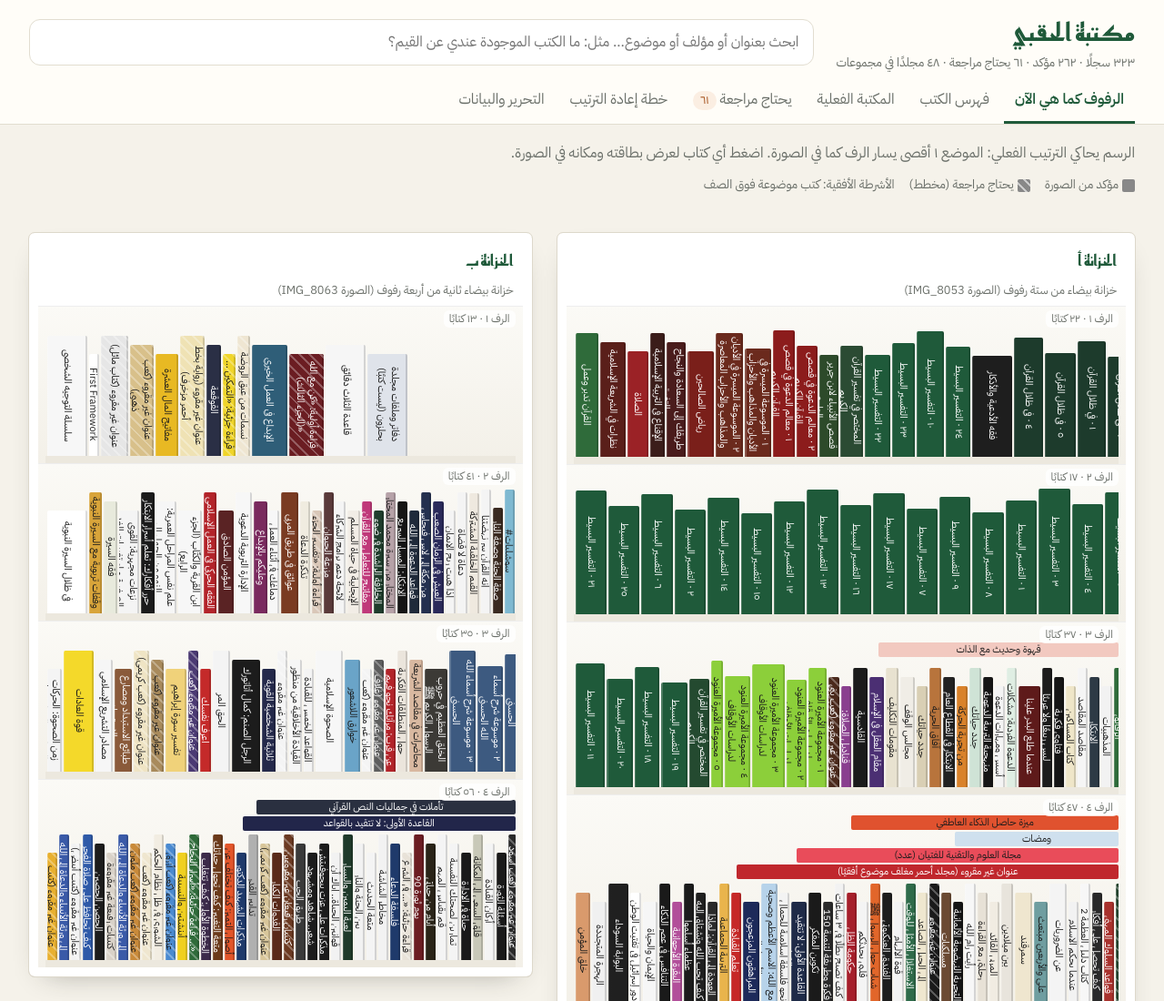
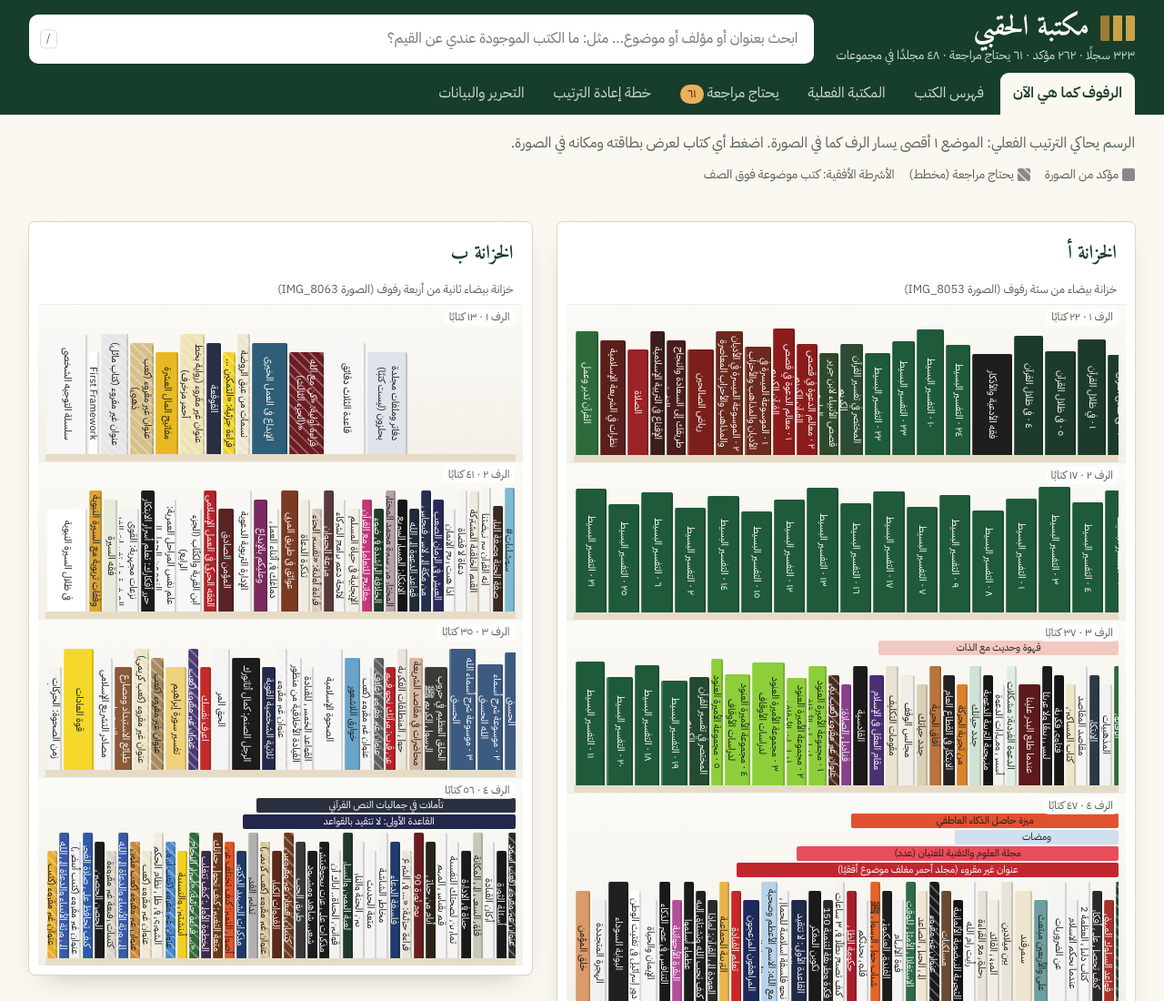
Before and after one commit to othman20500-coder/montajati, a plain HTML site: page maktaba/index.html in a window 1280 px wide. Shown: the top 1100 px of the page at 91% size. Drawn offline with Linux system fonts and the light colour scheme.

Commit message:
مكتبة الحقبي: تطبيق تصميم «المجلد المذهّب» على الموقع
شريط علوي بأخضر التجليد وعلامة ثلاثة كعوب مذهّبة، وتبويبات تتصل بالورق،
وخط Amiri للعناوين، ولوحة موقع مذهّبة في بطاقة الكتاب (رمز الرف والموضع)
بخط ذهبي مزدوج. DESIGN.md يوثق الألوان والخطوط وقواعدها.

Co-Authored-By: Claude Opus 5.5 <noreply@anthropic.com>
Claude-Session: https://claude.ai/code/session_01LzUsJxVmKo7T82eYuFJijD

```diff
--- a/maktaba/app.js
+++ b/maktaba/app.js
@@ -204,7 +204,7 @@
     const crop = p.photo ? cropStyle(p) : null;
     $('#drawerBody').innerHTML = `
       <h2 id="dTitle" tabindex="-1">${esc(b.title)}</h2>${statusBadge(b)}
-      <div class="where"><span class="wcode">${esc(caseLetter(p.case))}${ar(p.shelf)}</span>
+      <div class="where"><span class="wcode"><b>${esc(caseLetter(p.case))}${ar(p.shelf)}</b>${p.pos ? `<em>${ar(p.pos)}</em><small>من اليسار</small>` : '<small>فوق الصف</small>'}</span>
         <div><strong>${esc(caseName(p.case))}، الرف ${ar(p.shelf)}</strong>
         <span>${p.pos ? `الكتاب ${ar(p.pos)} من اليسار، من ${ar(p.of || '?')}` : 'موضوع أفقيًا فوق الصف'}${p.vols ? ` · المجلد ${esc(p.vols)}` : ''}</span>
         ${neighbours(b, p) ? `<span class="nb">${esc(neighbours(b, p))}</span>` : ''}</div></div>
--- a/maktaba/index.html
+++ b/maktaba/index.html
@@ -6,18 +6,18 @@
 <title>مكتبة الحقبي</title>
 <link rel="preconnect" href="https://fonts.googleapis.com">
 <link rel="preconnect" href="https://fonts.gstatic.com" crossorigin>
-<link href="https://fonts.googleapis.com/css2?family=IBM+Plex+Sans+Arabic:wght@400;500;600&family=Reem+Kufi:wght@700&display=swap" rel="stylesheet">
+<link href="https://fonts.googleapis.com/css2?family=Amiri:wght@400;700&family=IBM+Plex+Sans+Arabic:wght@400;500;600&display=swap" rel="stylesheet">
 <link rel="stylesheet" href="style.css">
 </head>
 <body>
 <header class="top">
   <div class="brand">
-    <h1>مكتبة الحقبي</h1>
+    <h1><i class="mark" aria-hidden="true"></i>مكتبة الحقبي</h1>
     <p id="stats" class="stats"></p>
   </div>
   <div class="searchbox">
     <label for="q" class="sr">ابحث في المكتبة</label>
-    <input id="q" type="search" autocomplete="off" placeholder="ابحث بعنوان أو مؤلف أو موضوع… مثل: ما الكتب الموجودة عندي عن القيم؟">
+    <span class="kbd" aria-hidden="true">/</span><input id="q" type="search" autocomplete="off" placeholder="ابحث بعنوان أو مؤلف أو موضوع… مثل: ما الكتب الموجودة عندي عن القيم؟">
   </div>
   <nav class="tabs" role="tablist">
     <button role="tab" data-tab="shelves" aria-selected="true">الرفوف كما هي الآن</button>
--- a/maktaba/style.css
+++ b/maktaba/style.css
@@ -1,8 +1,13 @@
+/* VOICE: هادئ ومقروء، كمكتبة بيت فيها كتب علم.
+   IDEA: كعب المجلد المذهّب في الرف الأول يصير لغة الموقع.
+   PICTURE: لوحة موقع مذهّبة كلوحة الكعب، ثم قصاصة الصورة، ثم الرف.
+   COLOUR and TYPE: أخضر التجليد، والذهب للإطارات فقط، وورق فاتح؛ Amiri للعناوين والأرقام، IBM Plex للنص.
+   LAYOUT: شريط علوي أخضر بالبحث والتبويبات، والمحتوى على الورق. */
 :root{
-  --bg:#f5f2ea; --paper:#fffdf8; --ink:#1f2a24; --muted:#6b706a; --line:#e2ddd0;
-  --green:#1f5a3a; --green-soft:#e3eee6; --gold:#b8954a; --warn:#a4501b; --warn-soft:#fbeee2;
-  --wood:#ffffff; --shelf:#ece8de;
-  --kufi:"Reem Kufi","IBM Plex Sans Arabic",system-ui,sans-serif;
+  --bg:#fbf8f1; --paper:#fffdf8; --ink:#1b241f; --muted:#56605a; --line:#e5ddcc;
+  --green:#173d2b; --green2:#1f5138; --green-soft:#e7efe6; --gold:#c9a24a; --gold-dk:#9c7c34; --warn:#9a4a12; --warn-soft:#fbeadb;
+  --wood:#ffffff; --shelf:#e6dcc6;
+  --kufi:"Amiri","IBM Plex Sans Arabic",serif;
   --text:"IBM Plex Sans Arabic","Segoe UI",Tahoma,system-ui,sans-serif;
 }
 *{box-sizing:border-box}
@@ -13,15 +18,20 @@ h1,h2,h3{font-family:var(--kufi);font-weight:700;margin:0 0 .4em}
 .hint{color:var(--muted);margin:.2em 0 1em}
 button{font:inherit;cursor:pointer}
 
-.top{position:sticky;top:0;z-index:20;background:var(--paper);border-bottom:1px solid var(--line);padding:14px clamp(12px,3vw,32px) 0;
+.top{position:sticky;top:0;z-index:20;background:var(--green);color:#f3ecd8;padding:14px clamp(12px,3vw,32px) 0;
   display:grid;grid-template-columns:auto 1fr;gap:8px 24px;align-items:center}
-.brand h1{font-size:1.7rem;color:var(--green);margin:0}
-.stats{margin:0;color:var(--muted);font-size:.85rem}
-.searchbox input{width:100%;padding:12px 16px;font:inherit;border:1.5px solid var(--line);border-radius:12px;background:#fff}
-.searchbox input:focus{outline:none;border-color:var(--green);box-shadow:0 0 0 3px var(--green-soft)}
+.brand h1{font-size:1.95rem;line-height:1.1;color:#fff;margin:0;display:flex;align-items:center;gap:12px}
+.brand .mark{width:38px;height:28px;flex:none;border-radius:2px;background:linear-gradient(90deg,var(--gold-dk) 0 10px,transparent 10px 14px,var(--gold) 14px 24px,transparent 24px 28px,var(--gold) 28px)}
+.stats{margin:2px 0 0;color:#cfdccf;font-size:.85rem}
+.searchbox{position:relative}
+.searchbox .kbd{position:absolute;left:12px;top:50%;transform:translateY(-50%);font-size:12px;color:var(--muted);border:1px solid var(--line);border-radius:5px;padding:0 6px;pointer-events:none}
+.searchbox input{width:100%;padding:12px 16px 12px 44px;font:inherit;border:2px solid transparent;border-radius:10px;background:#fff;color:var(--ink)}
+.searchbox input:focus{outline:none;border-color:var(--gold)}
 .tabs{grid-column:1/-1;display:flex;gap:4px;overflow-x:auto;scrollbar-width:none}
-.tabs button{background:none;border:0;border-bottom:3px solid transparent;padding:10px 12px;color:var(--muted);white-space:nowrap}
-.tabs button[aria-selected=true]{color:var(--green);border-bottom-color:var(--green);font-weight:600}
+.tabs button{flex:none;background:none;border:0;border-radius:9px 9px 0 0;padding:10px 14px;color:#cfdccf;white-space:nowrap}
+.tabs button:hover{color:#fff}
+.tabs button[aria-selected=true]{background:var(--bg);color:var(--green);font-weight:600}
+.tabs .pill{background:#e9b05e;color:#3a2405}
 .pill{display:inline-block;background:var(--warn-soft);color:var(--warn);border-radius:99px;padding:0 8px;font-size:.8em}
 @media (max-width:720px){.top{grid-template-columns:1fr}.brand{display:flex;gap:12px;align-items:baseline}}
 
@@ -32,7 +42,7 @@ main{padding:16px clamp(12px,3vw,32px) 80px;max-width:1400px;margin:0 auto}
 @media (max-width:1000px){.cabinets{grid-template-columns:minmax(0,1fr)}}
 .cabinet{min-width:0}
 .cabinet{background:var(--wood);border:10px solid #fff;border-radius:6px;box-shadow:0 1px 0 #d9d4c7,0 12px 30px -18px rgba(40,40,30,.45);outline:1px solid #ddd8cb}
-.cabinet h2{font-size:1.05rem;padding:8px 10px 2px;color:var(--green)}
+.cabinet h2{font-size:1.35rem;padding:8px 10px 2px;color:var(--green)}
 .cabinet .cnote{font-size:.8rem;color:var(--muted);padding:0 10px 6px;margin:0}
 .shelf{position:relative;border-top:1px solid #eee;padding:8px 8px 0 8px;background:linear-gradient(#fbfaf6,#f3f0e8)}
 .shelf.hl{background:linear-gradient(#fff7df,#f8ecc8);box-shadow:inset 0 0 0 2px var(--gold)}
@@ -143,9 +153,13 @@ tr.clk{cursor:pointer} tr.clk:hover{background:#faf6ea}
 ::selection{background:#cfe3d6;color:var(--ink)}
 .edit-dlg input:focus,.edit-dlg select:focus,.edit-dlg textarea:focus,.filters select:focus{outline:none;border-color:var(--green);box-shadow:0 0 0 3px var(--green-soft)}
 tr.clk:focus-visible{outline-offset:-2px}
-.where{display:flex;gap:12px;align-items:center;margin:12px 0 4px;padding:10px 12px;background:var(--green-soft);border-radius:12px}
-.where .wcode{font-family:var(--kufi);font-size:1.9rem;line-height:1;color:#fff;background:var(--green);border-radius:10px;padding:6px 12px;flex:none}
-.where strong{display:block;font-size:1.05rem}
+.where{display:flex;gap:16px;align-items:stretch;margin:14px 0 6px;padding:0 0 14px;border-bottom:3px double var(--gold)}
+.where .wcode{flex:none;width:96px;text-align:center;font-family:var(--kufi);color:#f6e7b8;background:linear-gradient(var(--green2),var(--green));border-radius:6px;padding:10px 6px;
+  box-shadow:inset 0 0 0 2px var(--green),inset 0 0 0 3px var(--gold),inset 0 0 0 6px var(--green),inset 0 0 0 7px var(--gold-dk)}
+.where .wcode b{display:block;font-size:2.4rem;line-height:1;color:#fff}
+.where .wcode em{display:block;font-style:normal;font-size:1.5rem;line-height:1.2;margin-top:4px}
+.where .wcode small{display:block;font:500 .72rem var(--text);color:#d9c78f}
+.where strong{display:block;font-size:1.05rem;color:var(--green2)}
 .where span{display:block;font-size:.9rem}
 .where .nb{color:var(--muted);font-size:.85rem;margin-top:2px}
 .plink[aria-current]{font-weight:700}
@@ -167,3 +181,6 @@ tr.clk:focus-visible{outline-offset:-2px}
   .res .loc{grid-column:2;text-align:right}
 }
 @media (prefers-reduced-motion: reduce){*{animation:none!important;transition:none!important;scroll-behavior:auto!important}}
+#dTitle{font-size:1.9rem;line-height:1.2}
+.drawer{border-inline-end:3px double var(--gold)}
+@media (max-width:720px){#dTitle{font-size:1.5rem}.drawer{border-inline-end:0;border-top:3px double var(--gold)}.where .wcode{width:82px}.where .wcode b{font-size:2rem}}
```
Also changed, not shown: maktaba/green-preview.png (added), maktaba/show_d.png (added), maktaba/show_m.png (added), 1 other file.
